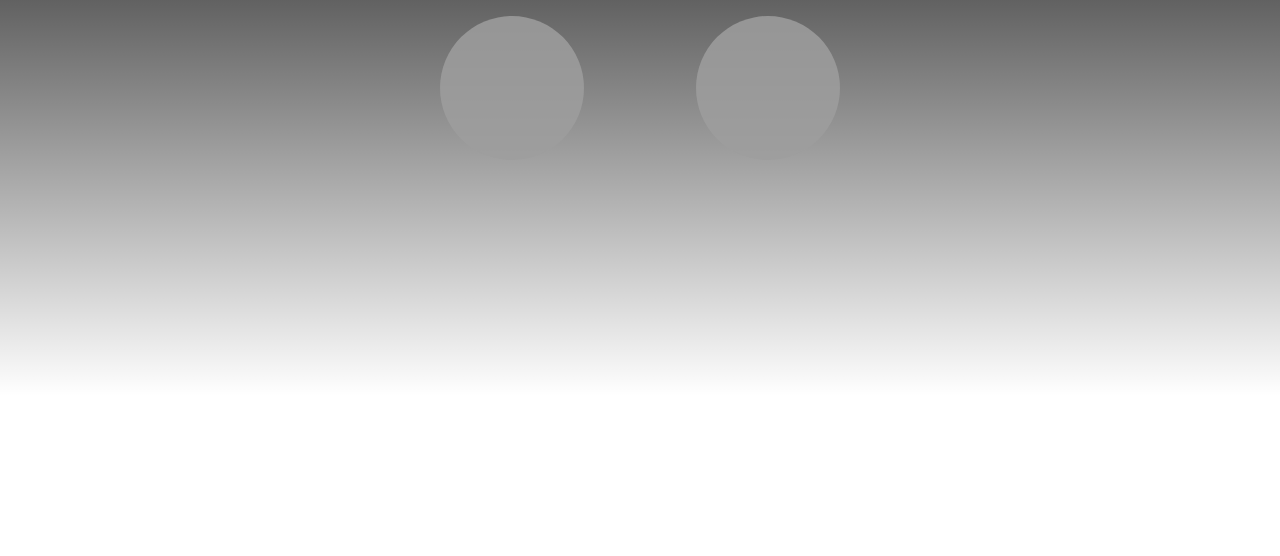
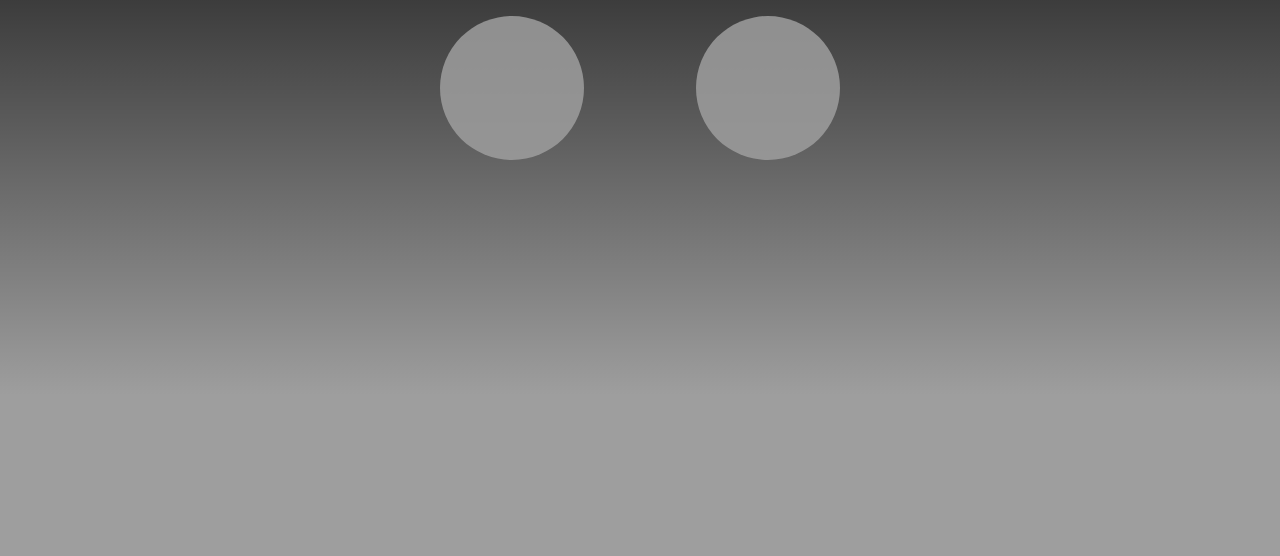
Before and after one commit to ExclusiveVIPTaxi/exclusive-vip-taxi-llc, a website: page index.html in a window 1280 px wide. Shown: the part 244-800 px from the top of the page. Drawn offline with Linux system fonts and the light colour scheme; the site is published under a folder, as on GitHub Pages, so addresses that start at the root find nothing.

Commit message:
Update styles.css

```diff
--- a/styles.css
+++ b/styles.css
@@ -40,7 +40,7 @@ hr {
 /* Background IMG */
 .background {
     background-image: linear-gradient(to top, rgba(0, 0, 0, 0) 20%, rgba(0, 0, 0, 1) 100%),
-    url("/images/frankie-lu-nBIrMZbt2xo-unsplash.jpg");
+    url("images/frankie-lu-nBIrMZbt2xo-unsplash.jpg");
     background-repeat: no-repeat;
     background-size: cover;
     background-position: center;
```
